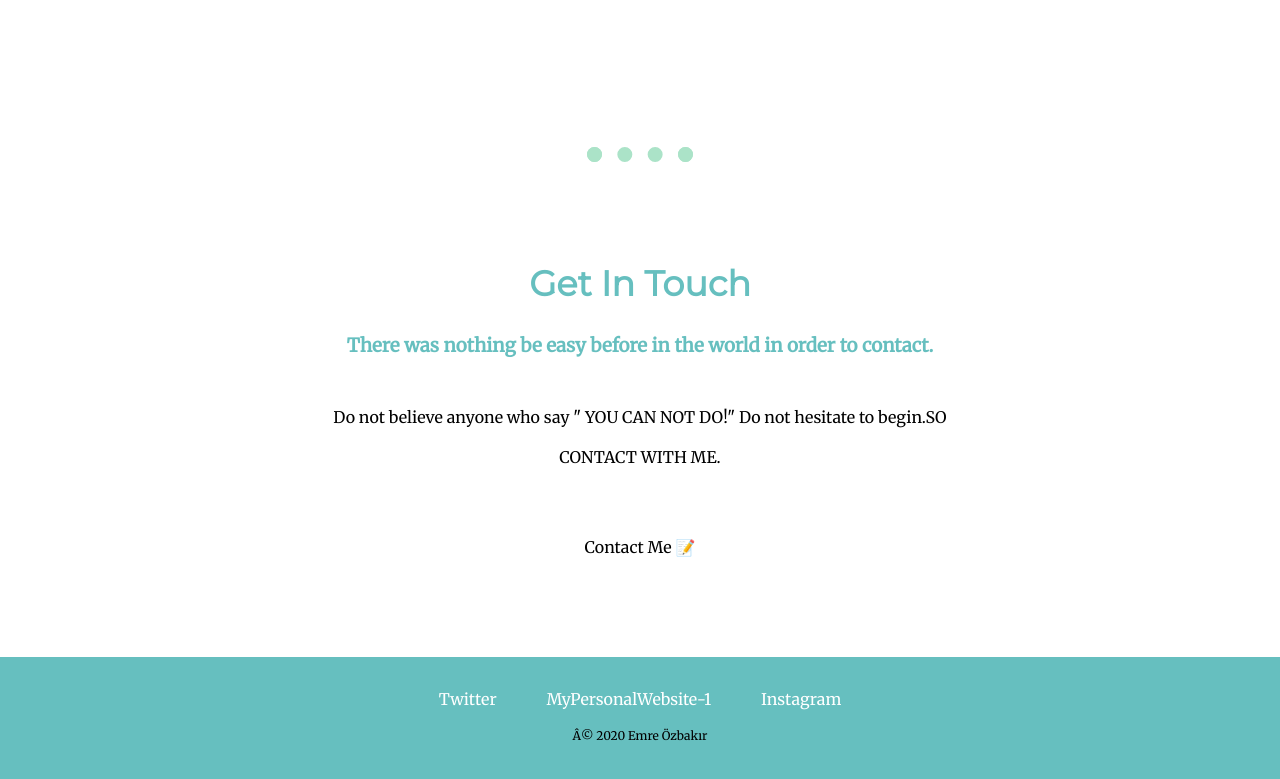
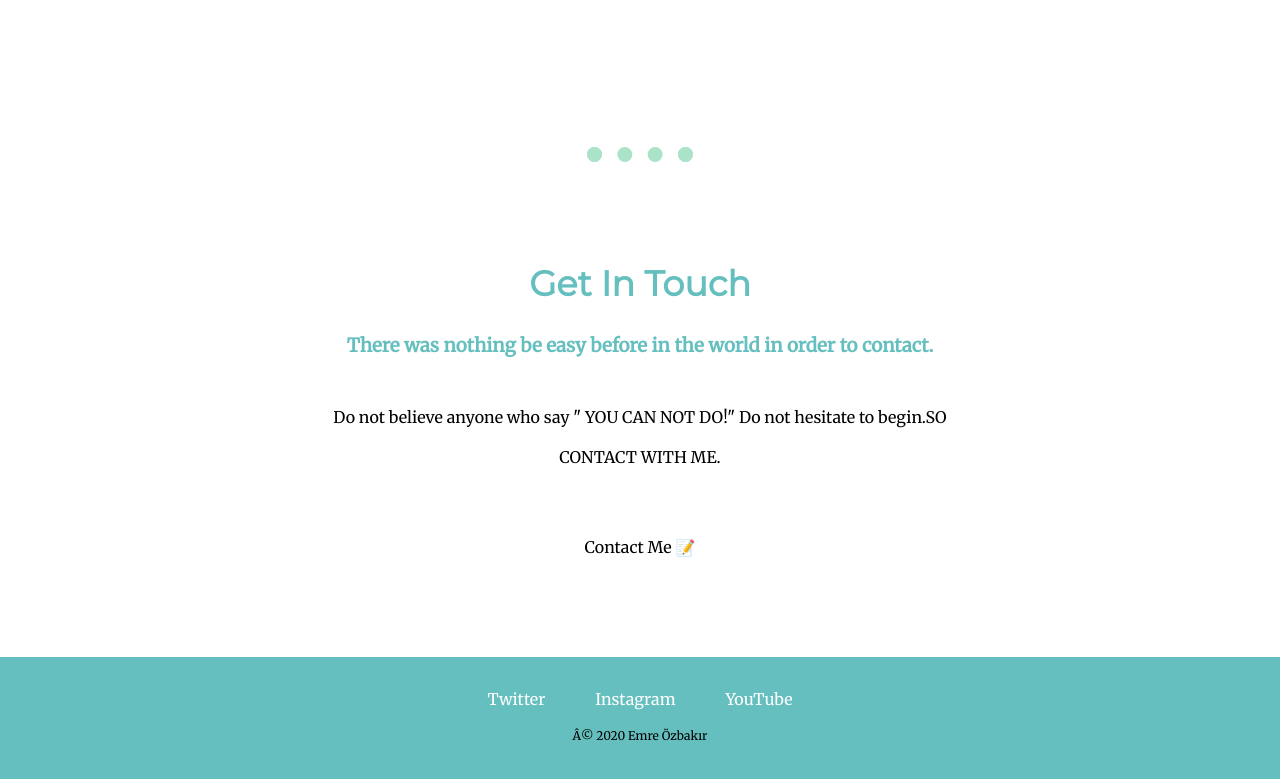
Before and after one commit to emreozbkr/MyPersonalWebsite-, a plain HTML site: page My-Personal-Website-2/index.html in a window 1280 px wide. Shown: the part 2094-2873 px from the top of the page. Drawn offline with Linux system fonts and the light colour scheme.

Commit message:
Update index.html

```diff
--- a/My-Personal-Website-2/index.html
+++ b/My-Personal-Website-2/index.html
@@ -57,8 +57,9 @@
   </div>
   <div class="bottom-container">
     <a target="_blank" class="footer-link" href="https://twitter.com/emreozbkrr">Twitter</a>
-    <a target="_blank" class="footer-link " href="https://emreozbkr.github.io/Mypersonalwebsite/css-kodlar%C4%B1m-1/">MyPersonalWebsite-1</a>
-    <a target="_blank" class="footer-link" href="https://www.instagram.com/emreozbkr/?hl=tr">Instagram</a>
+        <a target="_blank" class="footer-link" href="https://www.instagram.com/emreozbkr/?hl=tr">Instagram</a>
+    <a target="_blank" class="footer-link " href="https://www.youtube.com/channel/UCb_spsFfk_PpbD5tX7cQBUQ">YouTube</a>
+
     <p class="copyright">Â© 2020 Emre Özbakır</p><!-- copy right telif hakkı demek -->
 
   </div>
```
